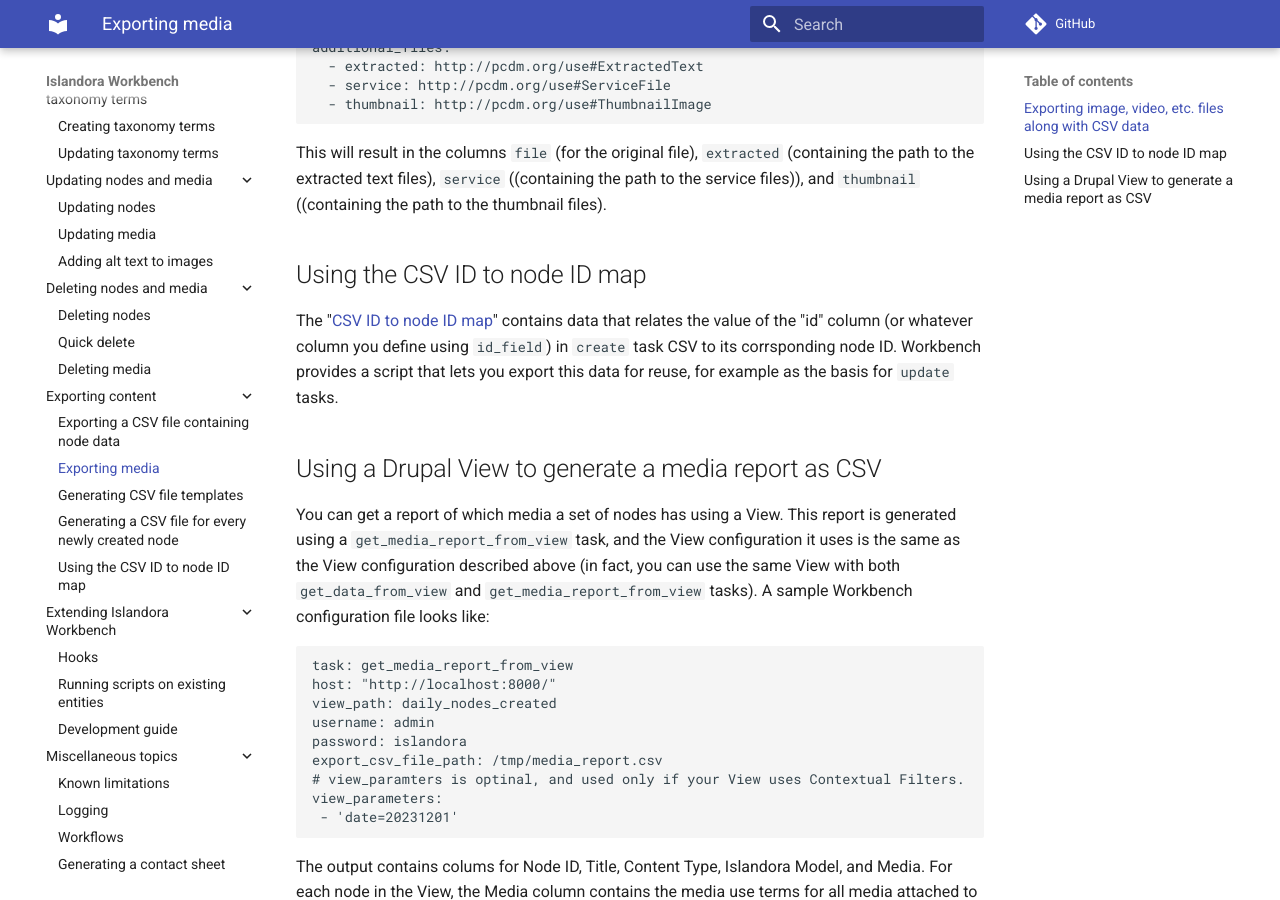
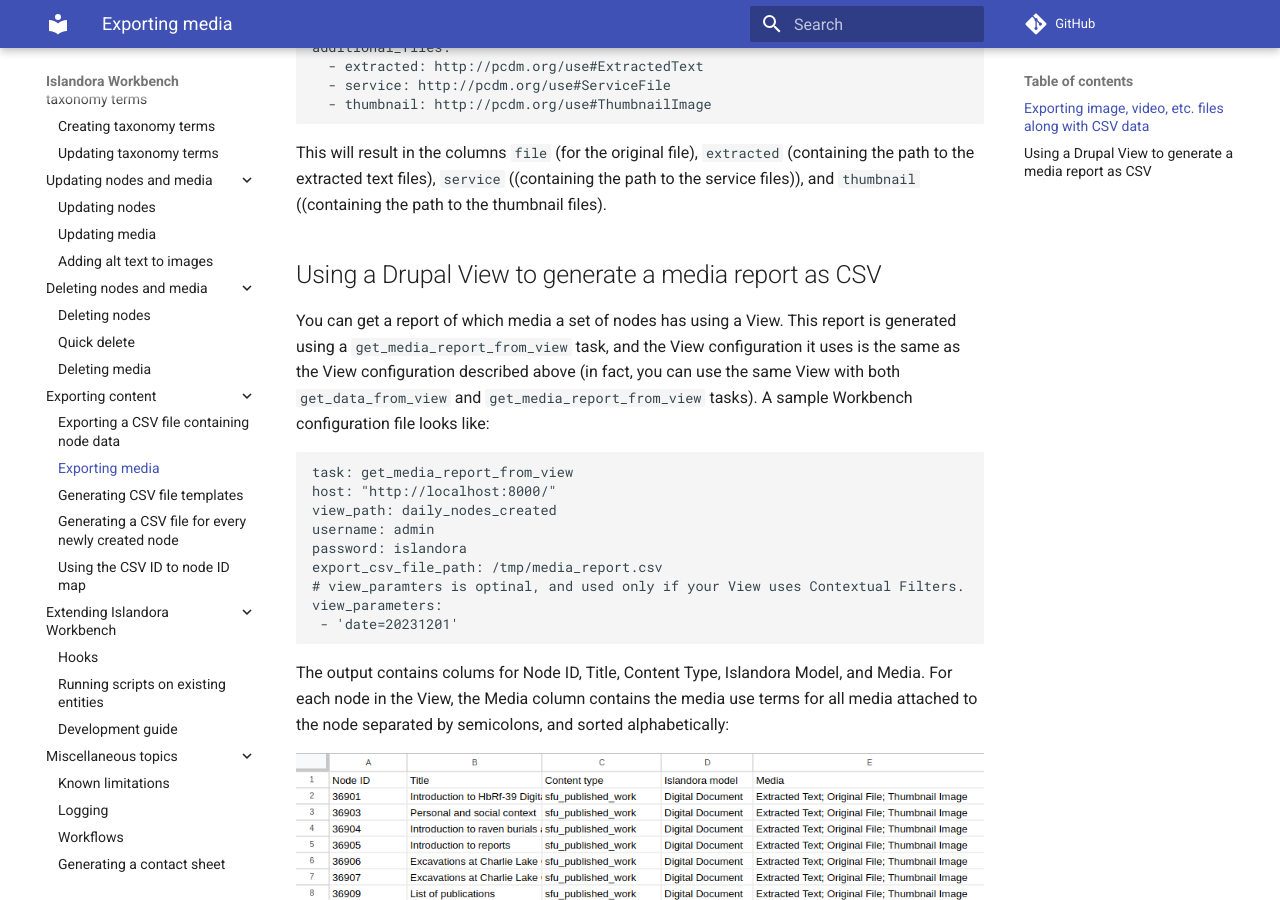
Before and after one commit to mjordan/islandora_workbench_docs, an MkDocs documentation site: the page built from docs/exporting_media.md, in a window 1280 px wide and 900 px high, scrolled down 752 px. Built offline with MkDocs 1.6.1 and Material for MkDocs 9.7.7, drawn with Linux system fonts in a browser that asks for light colours; comment, search, counter and statistics services are not loaded.

Commit message:
Removed some cruft from 'Exporting media'.

```diff
--- a/docs/exporting_media.md
+++ b/docs/exporting_media.md
@@ -20,10 +20,6 @@
 
   This will result in the columns `file` (for the original file), `extracted` (containing the path to the extracted text files), `service` ((containing the path to the service files)), and `thumbnail` ((containing the path to the thumbnail files).
 
-## Using the CSV ID to node ID map
-
-The "[CSV ID to node ID map](/islandora_workbench_docs/csv_id_to_node_id_map/)" contains data that relates the value of the "id" column (or whatever column you define using `id_field`) in `create` task CSV to its corrsponding node ID. Workbench provides a script that lets you export this data for reuse, for example as the basis for `update` tasks.
-
 
 ## Using a Drupal View to generate a media report as CSV
 
```
Also changed, not shown: docs/changelog.md (+1 -1 lines).
